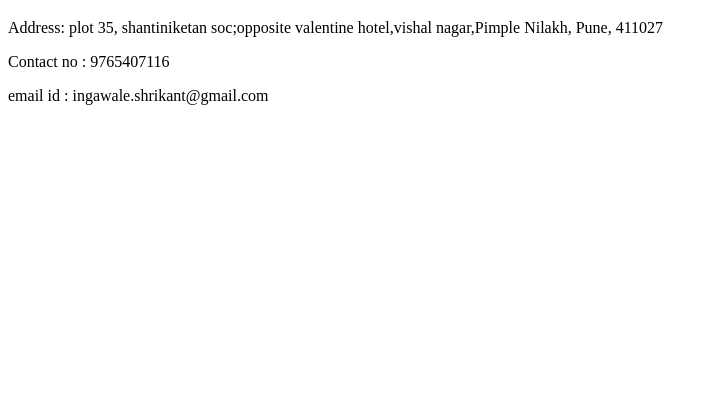
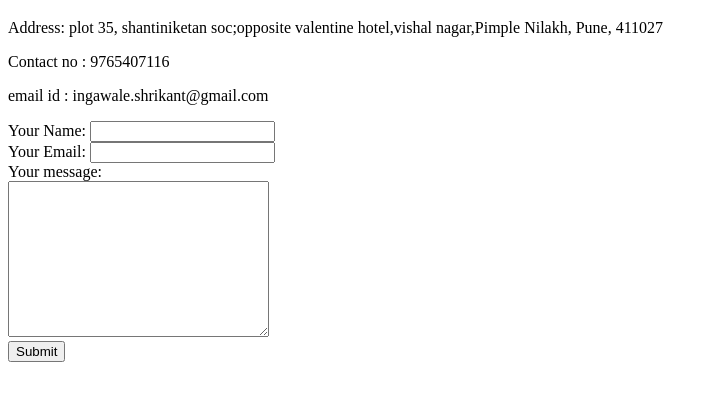
Before and after one commit to shrikantingawale85/sunny-world, a plain HTML site: page Contact Details.html in a window 1280 px wide. Shown: the part 61-462 px from the top of the page, without its empty margins (0-718 px from the left). Drawn offline with Linux system fonts and the light colour scheme.

Commit message:
Add files via upload
new changes

```diff
--- a/Contact Details.html
+++ b/Contact Details.html
@@ -10,6 +10,18 @@
     <p> Address: plot 35, shantiniketan soc;opposite valentine hotel,vishal nagar,Pimple Nilakh, Pune, 411027</li>
     <p>Contact no : 9765407116</p>
     <p>email id : ingawale.shrikant@gmail.com
+        <form class="" action="Response submitted.html" method="post">
+        <label>Your Name:</label>
+        <input type="text" name="Your name" value=""><br>
+        <label>Your Email:</label>
+        <input type="email" name="your email"><br>
+        <label> Your message:</label><br>
+          <textarea name="Your message" id="" cols="30" rows="10"></textarea><br>
+        <input type="submit">
+
+
+
+        </form>
     </body>
     </html>
 <hr color="Red"
```
Also changed, not shown: Response submitted.html (added, +12 -0 lines).
